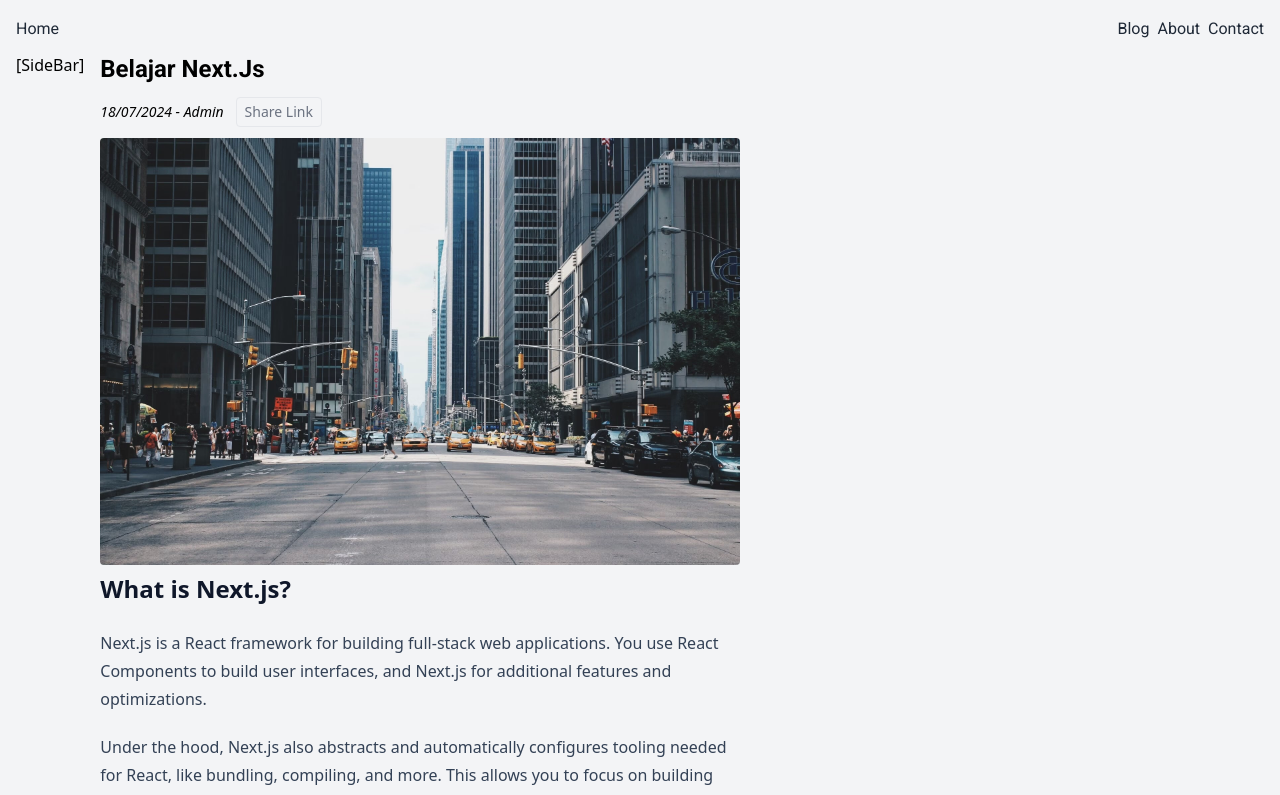
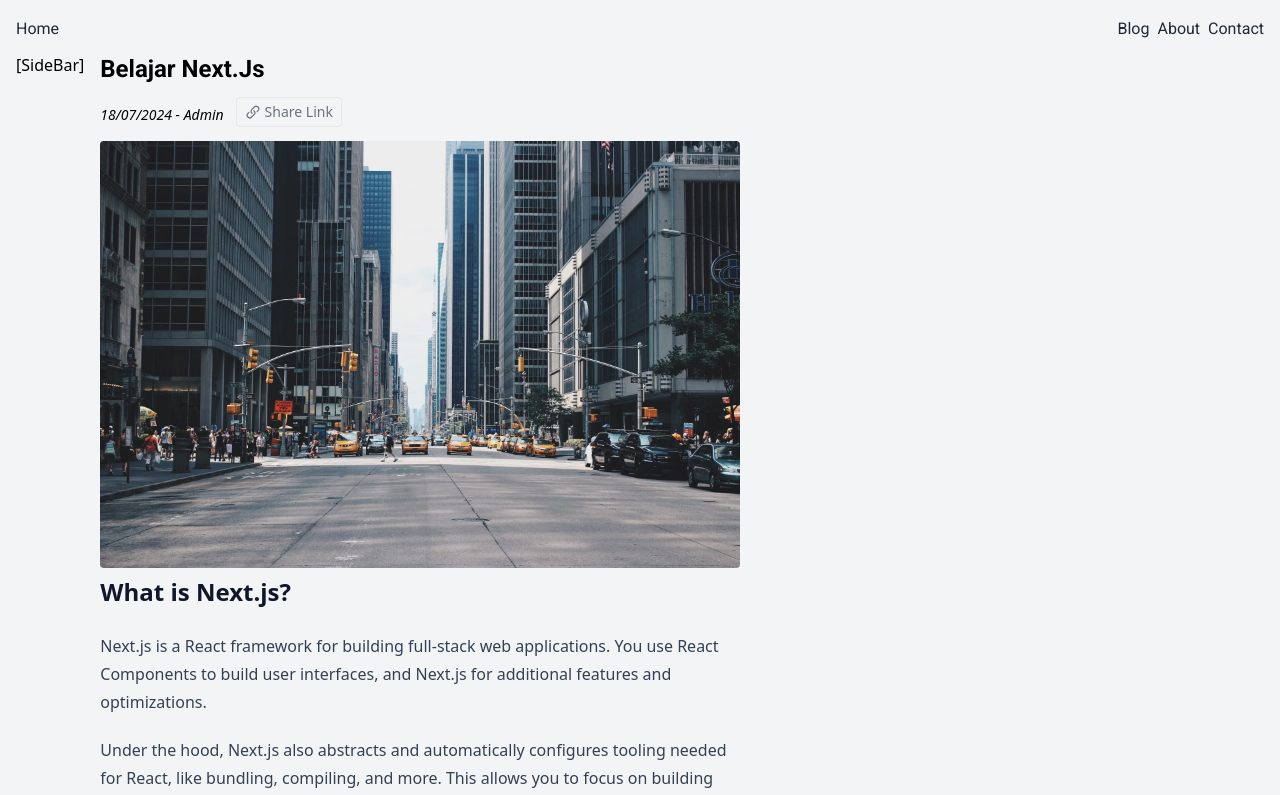
Before and after one commit to bgsdewo/Next.js_With_Headless_CMS, a Next.js app in the folder learn-nextjs/: page /blog/belajar-nextjs in a window 1280 px wide. Shown: the top 795 px of the page. Built offline with nearby package versions, Linux system fonts and the light colour scheme.

Commit message:
Install Hero Icon di github dan Percantik Halaman Web Dengan Icon Berbasis Tailwindcss

```diff
--- a/learn-nextjs/components/ShareLinkButton.jsx
+++ b/learn-nextjs/components/ShareLinkButton.jsx
@@ -1,4 +1,5 @@
 "use client";
+import { LinkIcon } from "@heroicons/react/20/solid";
 import { useState } from "react";
 
 export default function ShareLinkButton() {
@@ -12,8 +13,9 @@
   return (
     <button
       onClick={handleClick}
-      className="border px-2 py-1 rounded text-gray-500 text-sm hover:bg-gray-200 hover:text-gray-700"
+      className="border  flex gap-1 items-center px-2 py-1 rounded text-gray-500 text-sm hover:bg-gray-200 hover:text-gray-700"
     >
+      <LinkIcon className="h-4 w-4" />
       {copied ? "Link Copied" : "Share Link"}
     </button>
   );
--- a/learn-nextjs/package.json
+++ b/learn-nextjs/package.json
@@ -9,6 +9,7 @@
     "lint": "next lint"
   },
   "dependencies": {
+    "@heroicons/react": "^2.1.5",
     "gray-matter": "^4.0.3",
     "marked": "^13.0.2",
     "next": "^14.2.5",
```
Also changed, not shown: 1 other file (tests, documents, lock files or other folders).
